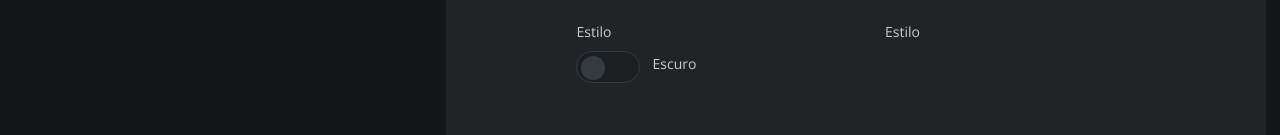
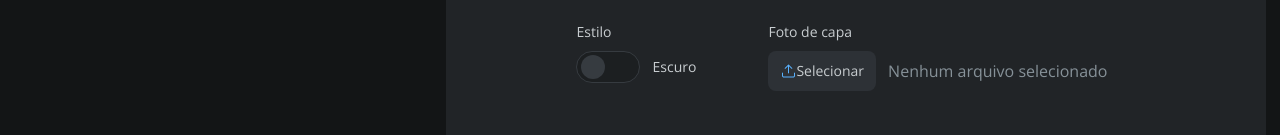
Before and after one commit to eomgn/rocketseat_fullstack_formulario_convite, a plain HTML site: page index.html in a window 1280 px wide. Shown: the part 1175-1310 px from the top of the page. Drawn offline with nearby package versions, Linux system fonts and the light colour scheme.

Commit message:
concluido o input file - foto de capa

```diff
--- a/index.html
+++ b/index.html
@@ -332,9 +332,10 @@
                 </div>
               </div>
 
-              <div class="input-wrapper grid grid-flow-col gap-16">
+              <div class="input-wrapper">
+                <div class="style-file">
                   <div class="switch-wrapper">
-                  <label for="">Estilo</label>
+                    <label>Estilo</label>
                     <label class="switch">
                       <input type="checkbox" />
                       <span class="slider"></span>
@@ -343,7 +344,21 @@
                   </div>
 
                   <div class="file-wrapper">
-                  <label for="">Estilo</label>
+                    <label>Foto de capa</label>
+                    <div class="file-inner">
+                      <div class="file-button">
+                        <img
+                          src="./assets/icons/upload.svg"
+                          alt="icone de upload"
+                        />
+                        <input type="file" name="file" id="file" />
+                        <label for="file">Selecionar</label>
+                      </div>
+                      <label class="file-name"
+                        >Nenhum arquivo selecionado</label
+                      >
+                    </div>
+                  </div>
                 </div>
               </div>
             </fieldset>
--- a/style/forms/checkbox.css
+++ b/style/forms/checkbox.css
@@ -3,7 +3,8 @@
     position: relative;
     display: inline-flex;
     justify-content: center;
-    gap: 12px;
+
+    gap: 0.75rem;
 
     margin: 0;
 
@@ -52,16 +53,16 @@
         width: 1.5rem;
         border-radius: 999px;
         background-color: var(--input-stroke);
-        left: 4px;
-        top: 4px;
+        left: 0.25rem;
+        bottom: 0.2rem;
         -webkit-transition: 0.4s;
         transition: 0.4s;
       }
     }
 
     & .text-switch {
-      display: inline-block;
-      margin-top: 0.4rem;
+      display: flex;
+      align-items: center;
 
       &::before {
         position: absolute;
--- /dev/null
+++ b/style/forms/file.css
@@ -0,0 +1,47 @@
+.file-inner {
+  display: flex;
+  gap: 0.75rem;
+  /* width: 100%; */
+
+  & .file-button {
+    height: 2.5rem;
+
+    display: inline-flex;
+    justify-content: center;
+    align-items: center;
+    text-align: center;
+
+    padding: 10.5px 12px;
+
+    border-radius: 0.5rem;
+
+    background-color: var(--shape-button);
+
+    position: relative;
+
+    & input {
+      position: absolute;
+      width: 100%;
+      height: 100%;
+      inset: 0;
+      opacity: 0;
+    }
+
+    & label {
+      font: var(--text-sm);
+      margin: 0;
+    }
+
+    &:hover {
+      background-color: var(--shape-hover);
+    }
+  }
+
+  & .file-name {
+    margin: 0;
+    display: grid;
+    align-items: center;
+    font: var(--text);
+    color: var(--input-placeholder);
+  }
+}
--- a/style/forms/index.css
+++ b/style/forms/index.css
@@ -1,3 +1,4 @@
 @import url(inputs.css);
 @import url(radio.css);
 @import url(checkbox.css);
+@import url(file.css);
--- a/style/forms/inputs.css
+++ b/style/forms/inputs.css
@@ -44,3 +44,11 @@ label {
 
   color: var(--text-body);
 }
+
+.input-wrapper {
+  & > .style-file {
+    display: grid;
+    grid-template-columns: 31.42% 68.58%;
+    gap: 1rem;
+  }
+}
```
Also changed, not shown: assets/icons/upload.svg (added). Lines whose indentation alone changed are shown as unchanged.
